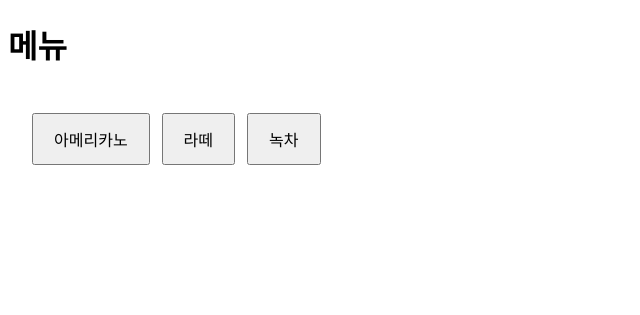
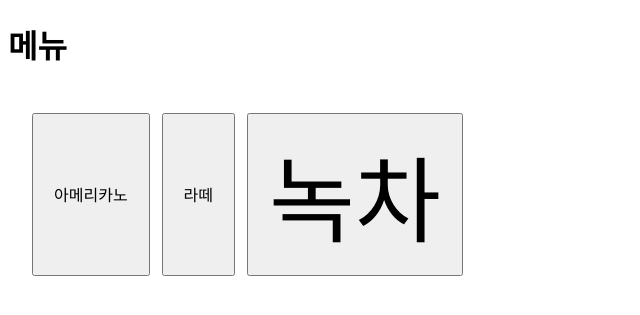
Before and after one commit to jonghwan159/david, a Flask app: page /menu in a window 1280 px wide. Shown: the top 315 px of the page, without its empty margins (0-640 px from the left). Run offline with Flask 3, Linux system fonts and the light colour scheme.

Commit message:
Fix: 녹차 버튼 사이즈 70pt로 수정

```diff
--- a/templates/menu.html
+++ b/templates/menu.html
@@ -13,7 +13,7 @@
   <main>
     <button>아메리카노</button>
     <button>라떼</button>
-    <button>녹차</button>
+    <button style="font-size:70pt;">녹차</button>
   </main>
 </body>
 </html>
```
